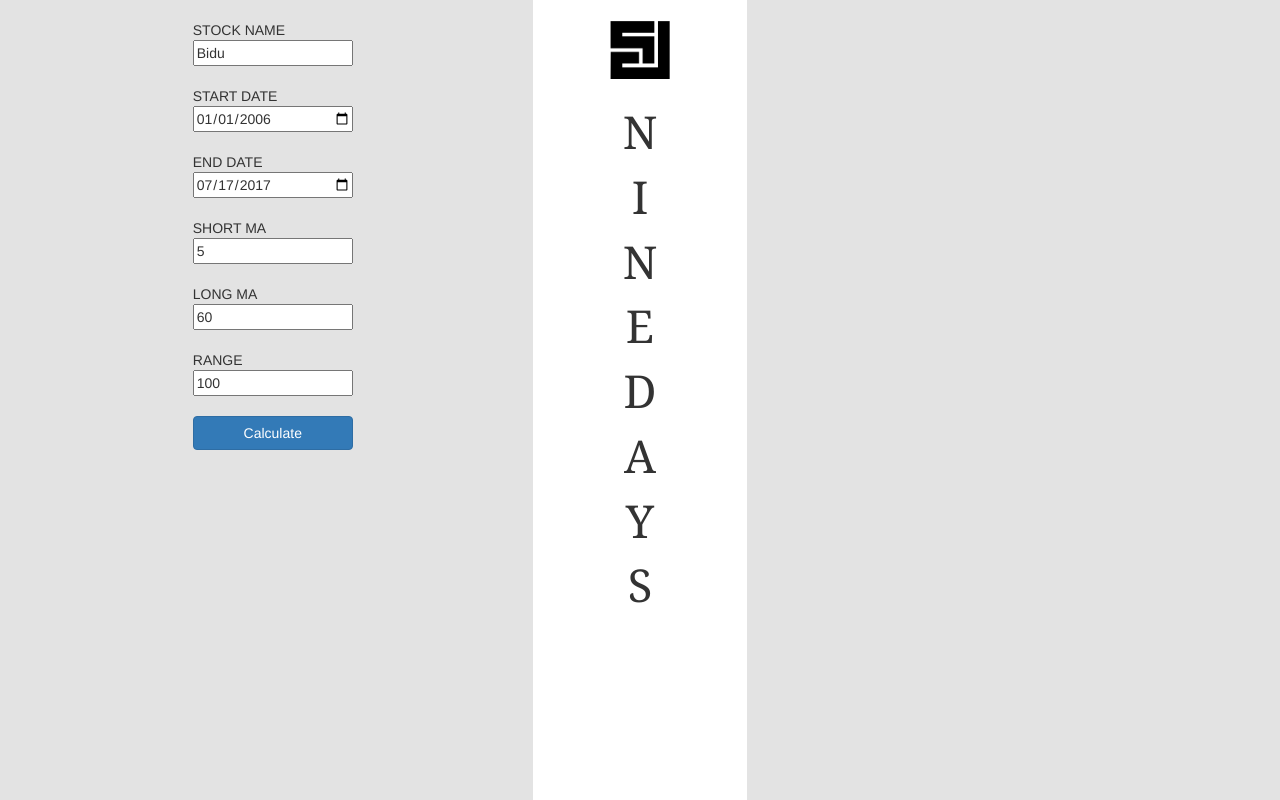
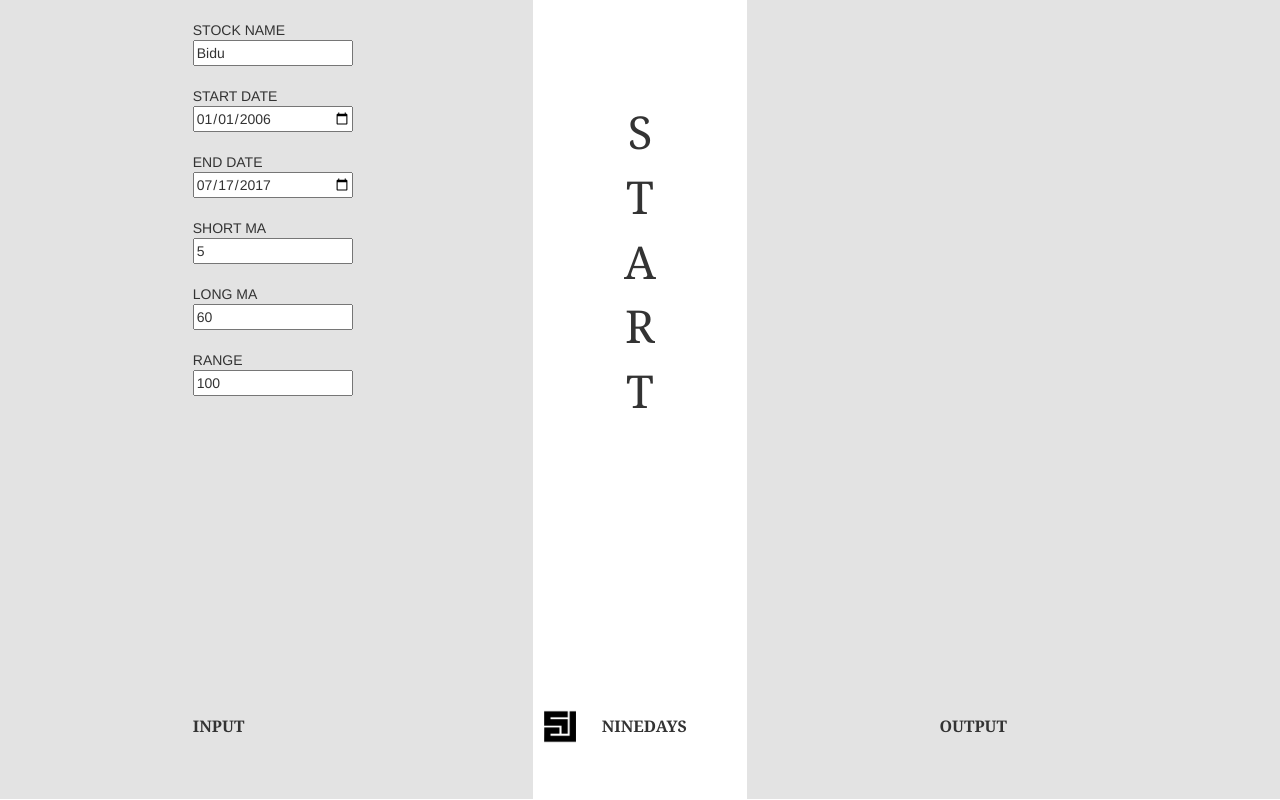
Before and after one commit to lljjyy21/ninedays, a Flask app: page / in a window 1280 px wide. Run offline with Flask 2, Linux system fonts and the light colour scheme; some libraries are stand-ins or nearby versions.

Commit message:
Add laptop template layout

```diff
--- a/static/css/custom.css
+++ b/static/css/custom.css
@@ -1,10 +1,10 @@
 html{
-    min-height:100%;
-    position:relative;
+    min-height: 100%;
+    position: relative;
 }
 
 body{
-    height:100%;
+    height: 100%;
 }
 
 
@@ -18,35 +18,48 @@ body{
     margin: auto;
 }
 
-/* TODO: Remove if this class is deprecated
-.vertical-text {
-    margin-left: 40%;
-    text-align: center;
-    font-size: 44pt;
-    width:10px;
-    word-wrap: break-word;
-    font-family: monospace;
-}
-*/
-
 .letter {
     font-size: 34pt;
     font-family: Georgia, serif;
 }
 
-/*
-.container {
-    height: 100vh;
-    overflow: auto;
-}
-*/
-
 @media only screen and (max-device-width: 480px) {
     .logo {
-        max-width: 40px !important;
-        max-height: 40px !important;
+        max-width: 35px !important;
+        max-height: 35px !important;
         margin: auto;
     }
+}
+
+.logo-img  {
+    padding-left: 0;
+    padding-right: 0;
+}
+
+.image{
+    position:relative;
+    overflow:hidden;
+    padding-bottom: 100%;
+}
+.image img{
+    position:absolute;
+}
+
+
+
+/*TODO: Add media-query for text*/
+.logo-text {
+    font-size: 16pt;
+    font-weight: bold;
+    font-family: Georgia, serif;
+}
+
+#btn-text {
+    margin-top: 100px;
+}
+
+.remove-style {
+    padding: 0;
 }
 
 .input-field, .text-field {
@@ -73,3 +86,88 @@ body{
     margin-bottom: 50px;
     margin-top: 30px;
 }
+
+.bottom-text-block {
+    position: relative;
+    z-index: 999;
+}
+
+.bottom-text {
+    position: fixed;
+    bottom: 0;
+    margin-bottom: 20px;
+}
+
+
+/* Smartphones (portrait and landscape) */
+@media only screen
+and (min-device-width : 320px)
+and (max-device-width : 480px) {
+    .logo-text {
+        font-size: 12pt !important;
+    }
+}
+
+/* Smartphones (landscape) */
+@media only screen
+and (min-width : 321px) {
+    .logo-text {
+        font-size: 12pt !important;
+    }
+}
+
+/* Smartphones (portrait) */
+@media only screen
+and (max-width : 320px) {
+    .logo-text {
+        font-size: 12pt !important;
+    }
+}
+
+/* iPads (portrait and landscape) */
+@media only screen
+and (min-device-width : 768px)
+and (max-device-width : 1024px) {
+    .logo-text {
+        font-size: 12pt !important;
+    }
+}
+
+/* iPads (landscape) */
+@media only screen
+and (min-device-width : 768px)
+and (max-device-width : 1024px)
+and (orientation : landscape) {
+    .logo-text {
+        font-size: 12pt !important;
+    }
+}
+
+/* iPads (portrait) */
+@media only screen
+and (min-device-width : 768px)
+and (max-device-width : 1024px)
+and (orientation : portrait) {
+    .logo-text {
+        font-size: 12pt !important;
+    }
+}
+
+/* Desktops and laptops */
+@media only screen
+and (min-width : 1224px) {
+
+}
+
+/* Large screens */
+@media only screen
+and (min-width : 1824px) {
+
+}
+
+/* iPhone 4 */
+@media
+only screen and (-webkit-min-device-pixel-ratio : 1.5),
+only screen and (min-device-pixel-ratio : 1.5) {
+
+}
--- a/static/js/custom.js
+++ b/static/js/custom.js
@@ -3,12 +3,73 @@
  */
 
 $(document).ready( function () {
-        $('.container').css('height', $(document).height());
-        $('.vertical-text').css('margin-left', ($('.logo-field').width()/2 - $('.letter').width()/2) + "px" );
-        console.log("width", $(document).width());
-        console.log("height", $(document).height());
+    var page = new Page();
+    page.update();
+});
+
+$(window).resize(function() {
+    var page = new Page();
+    page.update();
+});
+
+function Page() {
+    var body = new Body();
+    var footer = new Footer();
+
+
+    function updatePage() {
+        body.update();
+        footer.update();
     }
-);
+
+    return {
+        update: updatePage
+    };
+}
+
+function Body() {
+    var FOOTER_HEIGHT = 100, MIN_PAGE_HEIGHT = 600;
+    var PAGE_HEIGHT = Math.max(MIN_PAGE_HEIGHT, $(document).height()) - FOOTER_HEIGHT;
+
+    function updateBodyHeight() {
+        $('.container').css('height', PAGE_HEIGHT);
+    }
+
+    function updateFooterHeight() {
+        // NOTE: -1px required to remove unnecessary scroll-bar on the page.
+        $('.footer').css('height', FOOTER_HEIGHT - 1);
+    }
+
+    function updateHeight() {
+        updateBodyHeight();
+        updateFooterHeight();
+    }
+
+    return {
+        update: updateHeight
+    };
+}
+
+function Footer() {
+    function updateLogoImageHeight() {
+    $('#logo-block').css({'padding-bottom': $('#logo').height()});
+}
+
+    function updateFooterTextPaddingTop() {
+        var LOGO_HEIGHT = $('#logo').height()/2 - $('#logo-text').height()/2;
+        $('.logo-text').css({'padding-top': LOGO_HEIGHT});
+    }
+
+    function updateFooter() {
+        updateLogoImageHeight();
+        updateFooterTextPaddingTop();
+    }
+
+    return {
+        update: updateFooter
+    };
+}
+
 
 $(function () {
     $('#btn').click(function () {
--- a/templates/index.html
+++ b/templates/index.html
@@ -12,7 +12,7 @@
 <body>
     <div class="container-fluid">
         <div class="row">
-            <div class="col-xs-5 col-sm-5 col-md-5 col-lg-5 grey-background container" id="">
+            <div class="col-xs-5 col-sm-5 col-md-5 col-lg-5 grey-background container">
                 <div class="center-column">
                     <!-- Separate to logical blocks each input field -->
                     <div class="row input-field">
@@ -98,64 +98,76 @@
                             </div>
                         </div>
                     </div>
-
-                    <div class="row input-field">
-                        <div class="col-xs-8
-                                    col-sm-8 col-sm-offset-2
-                                    col-md-8 col-md-offset-4
-                                    col-lg-8 col-lg-offset-4">
-                            <button id="btn" type="button" class="btn btn-primary btn-block input">Calculate</button>
-                        </div>
-                    </div>
                 </div>
             </div>
-            <div class="col-xs-2 col-sm-2 col-md-2 col-lg-2 text-center logo-field">
-                <div>
-                    <img src="/static/image/logo.jpg" class="img-responsive logo" alt="Logo"/>
-                </div>
-                <div class="text-center letter">
-                    <div>N</div>
-                    <div>I</div>
-                    <div>N</div>
-                    <div>E</div>
-                    <div>D</div>
-                    <div>A</div>
-                    <div>Y</div>
-                    <div>S</div>
-
-                    <!--
-                    <p class="hidden letter">N</p>
-                    <p class="vertical-text">
-                        NINEDAYS
-                    </p>
-                    -->
+            <div id="btn" class="col-xs-2 col-sm-2 col-md-2 col-lg-2 text-center">
+                <div class="row">
+                    <div id="btn-text" class="text-center letter">
+                        <div>S</div>
+                        <div>T</div>
+                        <div>A</div>
+                        <div>R</div>
+                        <div>T</div>
+                    </div>
                 </div>
             </div>
             <div class="col-xs-5 col-sm-5 col-md-5 col-lg-5 grey-background container">
                 <div id="stock-title" class="text-title text-center">
-
                 </div>
 
                 <div id="stock-calculation" class="text-field text-center">
+                </div>
 
+                <div class="row input-field">
+                    <div class="col-xs-8
+                                col-sm-8 col-sm-offset-2
+                                col-md-8 col-md-offset-4
+                                col-lg-8 col-lg-offset-4">
+
+                    </div>
                 </div>
-                <!--
-                <div class="text-field">
-                    <p>
-                        Lorem ipsum dolor sit amet, consectetuer adipiscing elit. Aenean commodo ligula eget dolor. Aenean massa.
-                    </p>
+            </div>
+        </div>
+    </div>
+
+
+    <div class="container-fluid">
+        <div class="row">
+            <!--LEFT COLUMN FOOTER-->
+            <div class="col-xs-5 col-sm-5 col-md-5 col-lg-5 grey-background footer">
+                <div class="row">
+                    <div class="col-xs-8
+                                col-sm-8 col-sm-offset-2
+                                col-md-8 col-md-offset-4
+                                col-lg-8 col-lg-offset-4">
+                        <p class="logo-text">INPUT</p>
+                    </div>
                 </div>
-                <div class="text-field">
-                    <p>
-                        Lorem ipsum dolor sit amet, consectetuer adipiscing elit. Aenean commodo
-                    </p>
+            </div>
+
+            <!--CENTER COLUMN FOOTER-->
+            <div class="col-xs-2 col-sm-2 col-md-2 col-lg-2">
+                <div class="row">
+                    <!--TODO Fix this-->
+                    <div id="logo-block" class="image col-xs-3 cols-sm-3 col-md-3 col-lg-3 logo-img">
+                        <img alt="Logo" id="logo" src="/static/image/logo.jpg" class="img img-responsive full-width"/> <!-- class="logo-img  img-responsive"-->
+                    </div>
+                    <div class="col-xs-9 cols-sm-9 col-md-9 col-lg-9">
+                        <p id="logo-text" class="logo-text">NINEDAYS</p>
+                    </div>
                 </div>
-                <div class="text-field">
-                    <p>
-                        Lorem ipsum dolor sit amet, consectetuer adipiscing elit. Aenean commodo ligula eget dolor. Aenean massa. Cum sociis natoque penatibus et
-                    </p>
+            </div>
+
+            <!--RIGHT COLUMN FOOTER-->
+            <div class="col-xs-5 col-sm-5 col-md-5 col-lg-5 grey-background footer">
+                <div class="row">
+                     <div class="col-xs-8
+                                col-sm-8 col-sm-offset-2
+                                col-md-8 col-md-offset-4
+                                col-lg-8 col-lg-offset-4">
+                         <p class="logo-text">OUTPUT</p>
+                    </div>
                 </div>
-                -->
             </div>
         </div>
     </div>
```
